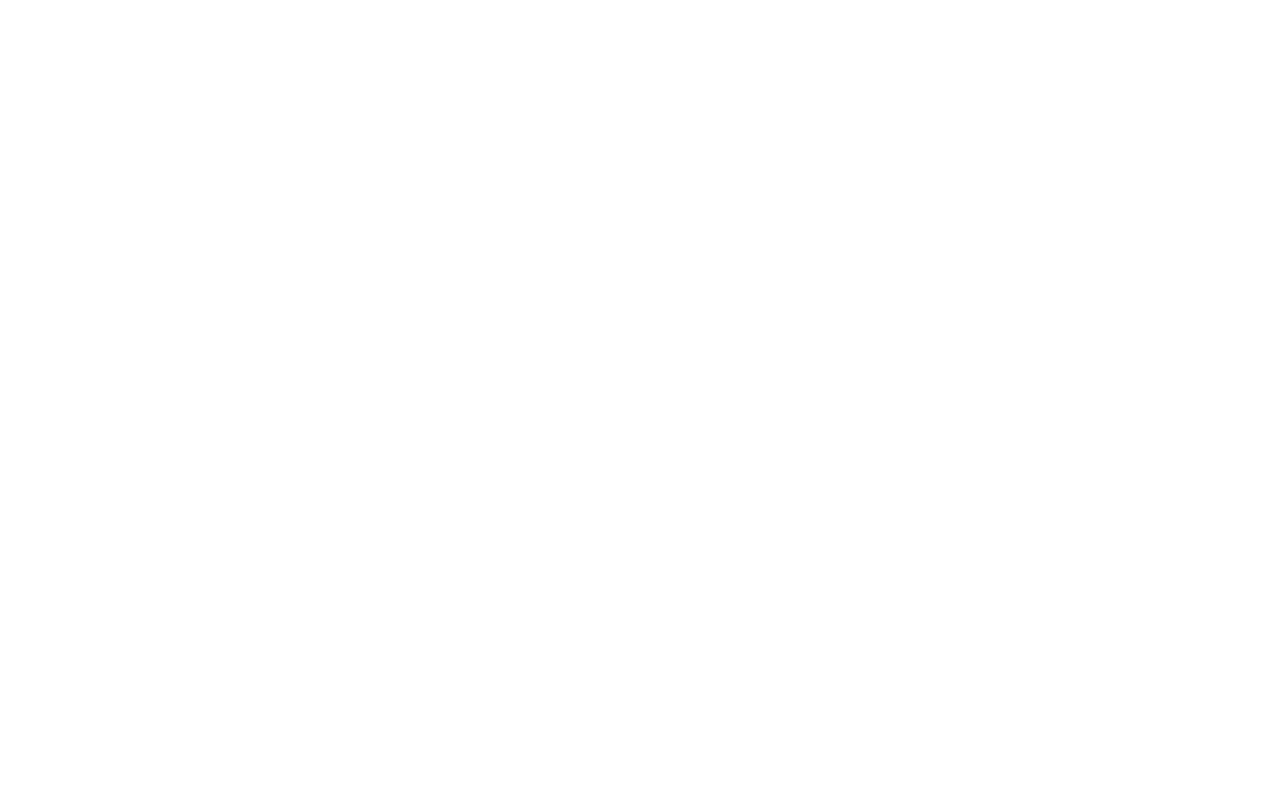
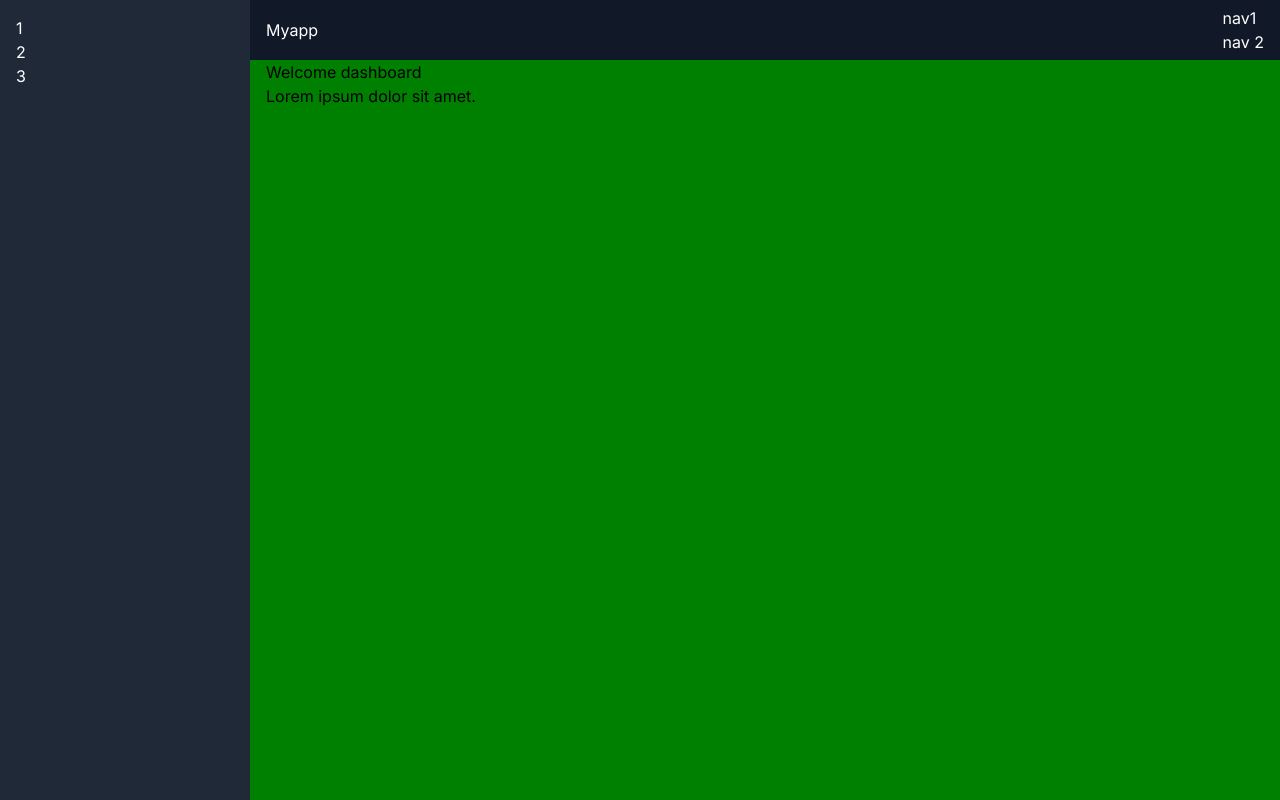
Before and after one commit to bekhruzsalimovsobirovich/tmsiti, a Vue app: page /designers in a window 1280 px wide. Before the commit this address had no page. Built offline with nearby package versions, Linux system fonts and the light colour scheme.

Commit message:
dashboard template ready

```diff
--- /dev/null
+++ b/src/components/designers/Index.vue
@@ -0,0 +1,12 @@
+<template>
+  <Layout/>
+</template>
+<script>
+import Layout from "@/components/layouts/Layout.vue";
+export default {
+  name:'Designer',
+  components: {
+    Layout
+  }
+}
+</script>
--- /dev/null
+++ b/src/components/layouts/Content.vue
@@ -0,0 +1,18 @@
+<template>
+  <main class="bg-[green] content p-4 pt-[60px]">
+    <h1>Welcome dashboard</h1>
+    <p>Lorem ipsum dolor sit amet.</p>
+  </main>
+</template>
+
+<script>
+export default {
+  name: 'Content'
+}
+</script>
+
+<style scoped>
+.content {
+  flex: 1;
+}
+</style>
--- /dev/null
+++ b/src/components/layouts/Layout.vue
@@ -0,0 +1,30 @@
+<template>
+  <div class="layout h-screen flex flex-col">
+    <Navbar/>
+    <div class="flex flex-1">
+      <Sidebar/>
+      <Content/>
+    </div>
+  </div>
+</template>
+
+<script>
+import Navbar from "@/components/layouts/Navbar.vue";
+import Sidebar from "@/components/layouts/Sidebar.vue";
+import Content from "@/components/layouts/Content.vue";
+  export default {
+    name: 'Layout',
+    components: {
+      Navbar,
+      Sidebar,
+      Content
+    }
+  }
+</script>
+
+<style scoped>
+.layout {
+  display: flex;
+  flex-direction: column;
+}
+</style>s
--- /dev/null
+++ b/src/components/layouts/Navbar.vue
@@ -0,0 +1,21 @@
+<template>
+  <nav class="bg-[red] navbar bg-gray-900 text-white p-4 flex justify-between items-center fixed w-full">
+    <div class="ml-[250px]">Myapp</div>
+    <ul>
+      <li>nav1 </li>
+      <li>nav 2</li>
+    </ul>
+  </nav>
+</template>
+
+<script>
+export default {
+  name: 'Navbar'
+}
+</script>
+
+<style scoped>
+.navbar {
+  height: 60px;
+}
+</style>
--- /dev/null
+++ b/src/components/layouts/Sidebar.vue
@@ -0,0 +1,22 @@
+<template>
+  <aside class="bg-[blue] sidebar bg-gray-800 text-white h-screen p-4 z-[10]">
+    <ul>
+      <li>1</li>
+      <li>2</li>
+      <li>3</li>
+    </ul>
+  </aside>
+</template>
+
+<script>
+  export default {
+    name: 'Sidebar'
+  }
+</script>
+
+
+<style scoped>
+.sidebar {
+  width: 250px;
+}
+</style>
--- a/src/router/index.js
+++ b/src/router/index.js
@@ -1,5 +1,6 @@
 import { createRouter, createWebHistory } from 'vue-router'
 import LoginComponent from "@/components/auth/LoginComponent.vue";
+import Designer from "@/components/designers/Index.vue";
 
 const router = createRouter({
   history: createWebHistory(import.meta.env.BASE_URL),
@@ -9,6 +10,11 @@
       name: 'Login',
       component: LoginComponent,
     },
+    {
+      path: '/designers',
+      name: 'Designer',
+      component: Designer
+    }
   ],
 })
 
```
